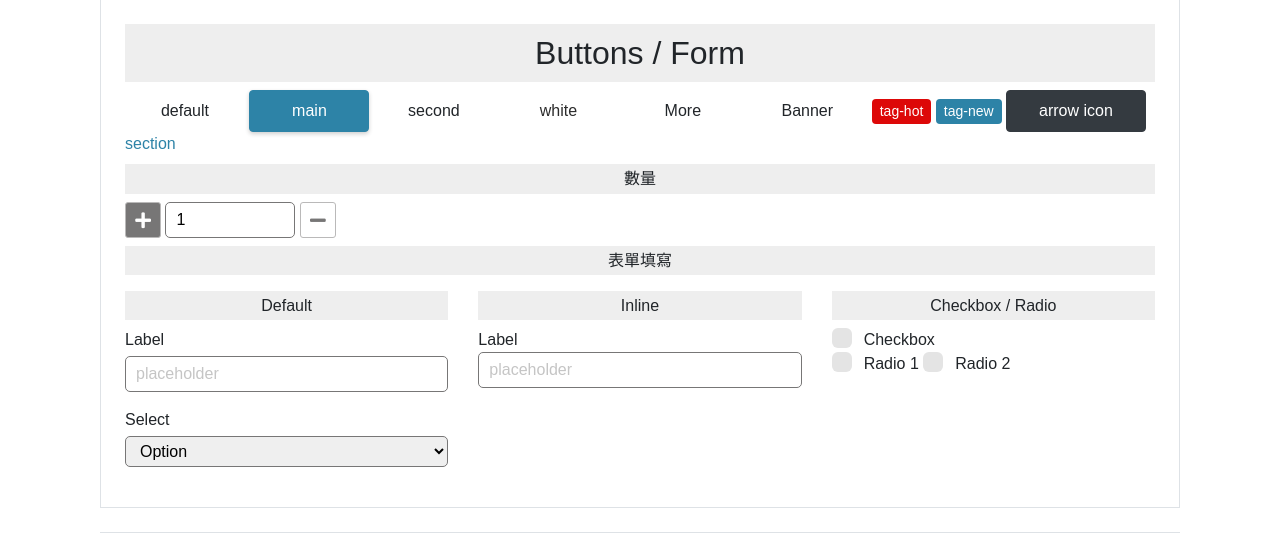
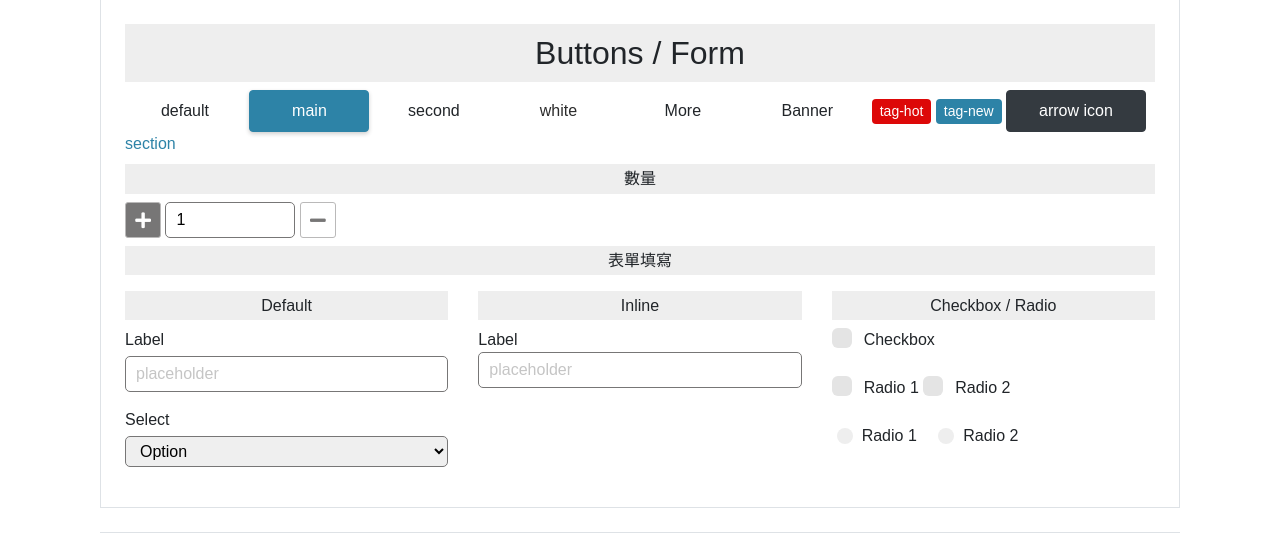
Before and after one commit to jannyjie/codepulse, a PHP site: page /element.php in a window 1280 px wide. Shown: the part 1120-1653 px from the top of the page. Run offline with PHP 8.4, Linux system fonts and the light colour scheme; some libraries are stand-ins or nearby versions.

Commit message:
update element.php & site map

```diff
--- a/element.php
+++ b/element.php
@@ -91,13 +91,27 @@
           <label class="checkbox">
             <input type="checkbox">
             <span>Checkbox</span>
-          </label><br>
+          </label>
+
+          <br><br>
+
           <label class="checkbox radio">
             <input type="radio" name="radio">
             <span>Radio 1</span>
           </label>
           <label class="checkbox radio">
             <input type="radio" name="radio">
+            <span>Radio 2</span>
+          </label>
+
+          <br><br>
+
+          <label class="radiowrap">
+            <input type="radio" name="radio_style2" value="m">
+            <span>Radio 1</span>
+          </label>
+          <label class="radiowrap">
+            <input type="radio" name="radio_style2" value="f">
             <span>Radio 2</span>
           </label>
         </div>
--- a/vendors.php
+++ b/vendors.php
@@ -72,9 +72,7 @@
 </body>
 </html>
 <?php include('footer.php'); ?>
-<script src='https://cdnjs.cloudflare.com/ajax/libs/select2/4.0.13/js/select2.min.js'></script>
-<script src="https://cdnjs.cloudflare.com/ajax/libs/node-waves/0.7.6/waves.min.js" integrity="sha512-MzXgHd+o6pUd/tm8ZgPkxya3QUCiHVMQolnY3IZqhsrOWQaBfax600esAw3XbBucYB15hZLOF0sKMHsTPdjLFg==" crossorigin="anonymous"></script>
-<script>
+<script src='https://cdnjs.cloudflare.com/ajax/libs/select2/4.0.13/js/select2.min.js'></script><script>
 $(document).ready(function (e) {
   // JQuery select2
   $('.js-select2').select2({
```
Also changed, not shown: sitemap.php (+8 -0 lines).
